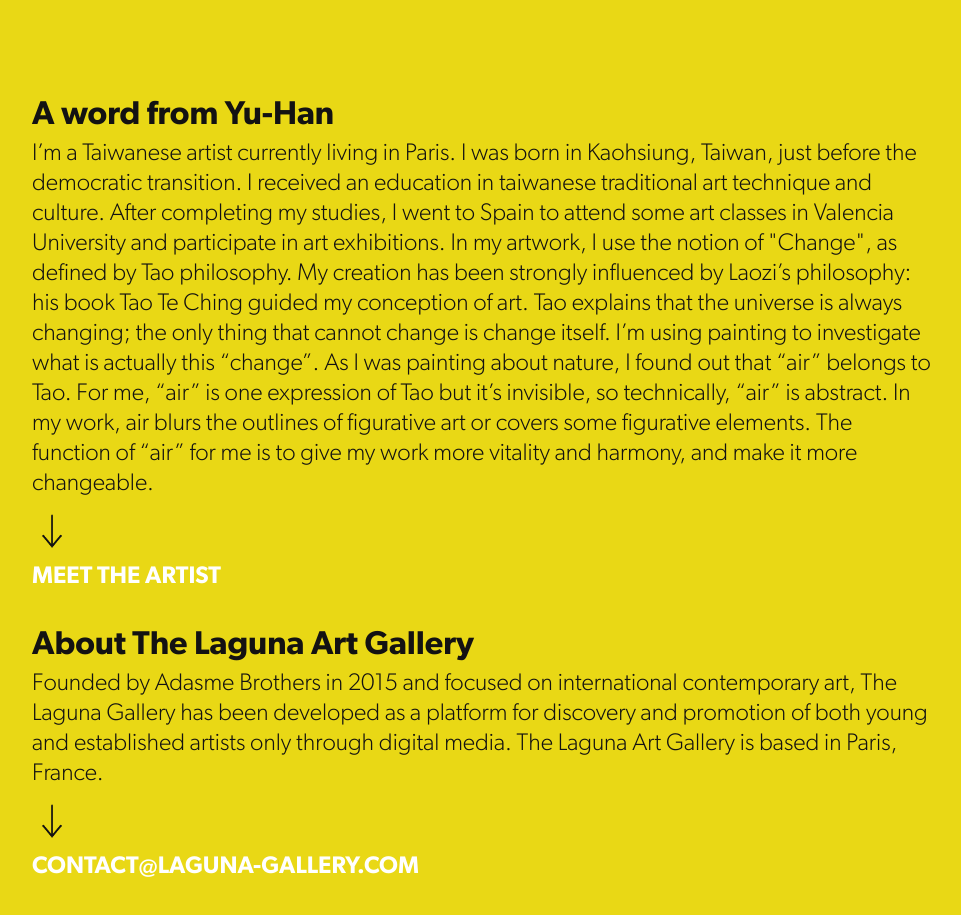
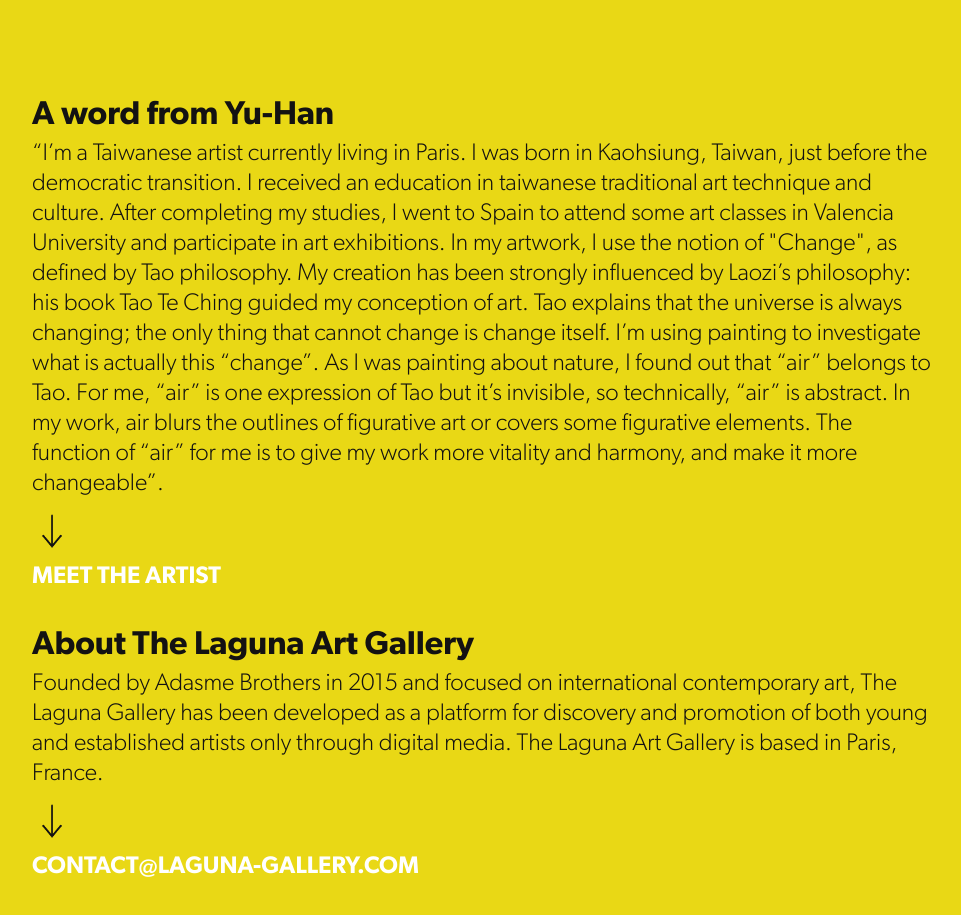
Before and after one commit to laguna-gallery/laguna-gallery.github.io, a plain HTML site: page index.html in a window 1280 px wide. Shown: the part 8940-9855 px from the top of the page, without its empty margins (158-1119 px from the left). Drawn offline with nearby package versions, Linux system fonts and the light colour scheme.

Commit message:
Add files via upload

```diff
--- a/index.html
+++ b/index.html
@@ -72,7 +72,7 @@
     </section>
 
     <!-- second intro - - - - - - - - - - - - - - - - - - - - - - -->
-    <section class="noback back">
+    <section id="art-00" class="noback back">
         <div class="content-wrap cf intro">
             <h2>« Revival »</h2>
             <h2>by Yu-Han</h2>
@@ -200,7 +200,8 @@
     <section class="noback-content cf back" id="info">
         <div class="noback-content-wrap">
             <h3>A word from Yu-Han</h3>
-            <p>I’m a Taiwanese artist currently living in Paris.
+            <p>
+                <q>“I’m a Taiwanese artist currently living in Paris.
                 I was born in Kaohsiung, Taiwan, just before the democratic transition. I received an education in taiwanese traditional art technique and culture.
                 After completing my studies, I went to Spain to attend some art classes in Valencia University and participate in art exhibitions.
                 In my artwork, I use the notion of "Change", as defined by Tao philosophy.
@@ -209,7 +210,8 @@
                 I’m using painting to investigate what is actually this “change”.
                 As I was painting about nature, I found out that “air” belongs to Tao. For me, “air” is one expression of Tao but it’s invisible, so technically, “air” is abstract.
                 In my work, air blurs the outlines of figurative art or covers some figurative elements.
-                The function of “air” for me is to give my work more vitality and harmony, and make it more changeable.</p>
+                The function of “air” for me is to give my work more vitality and harmony, and make it more changeable”.</q>
+            </p>
             <p>
                 <img class="nav-fleche-contact" src="img/nav-fleche-contact.png" alt="Fleche" />
             </p>
```
